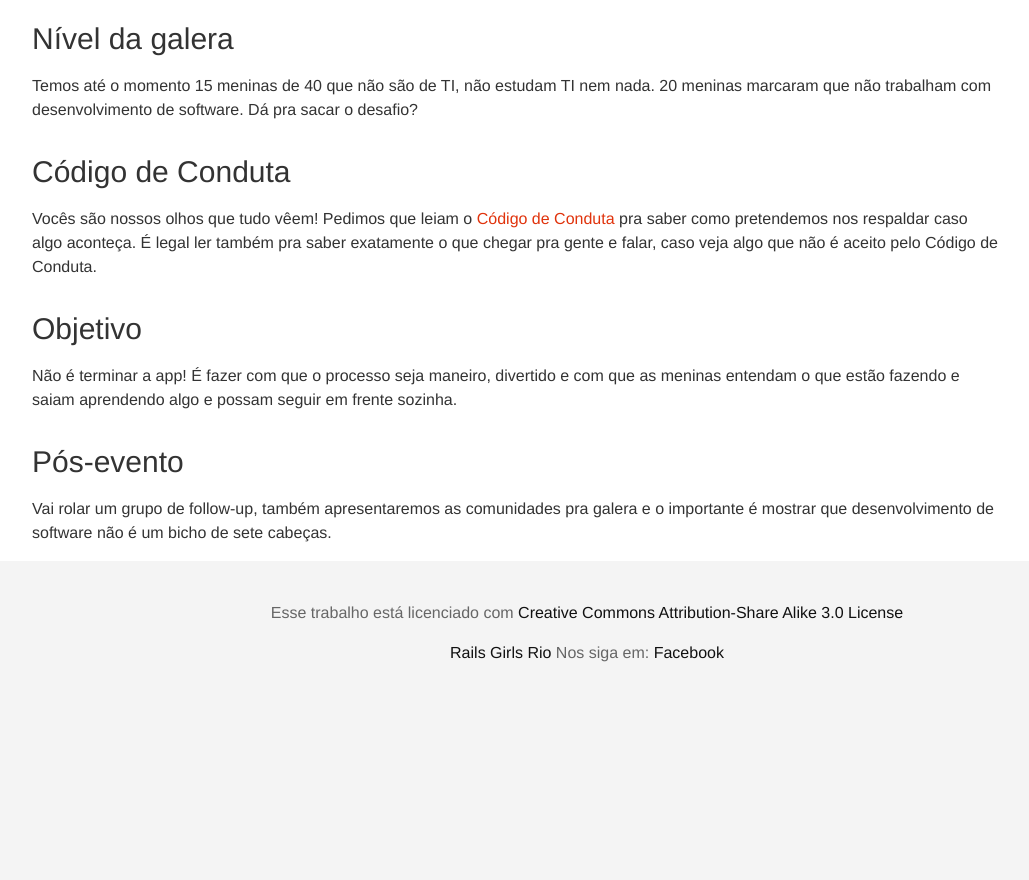
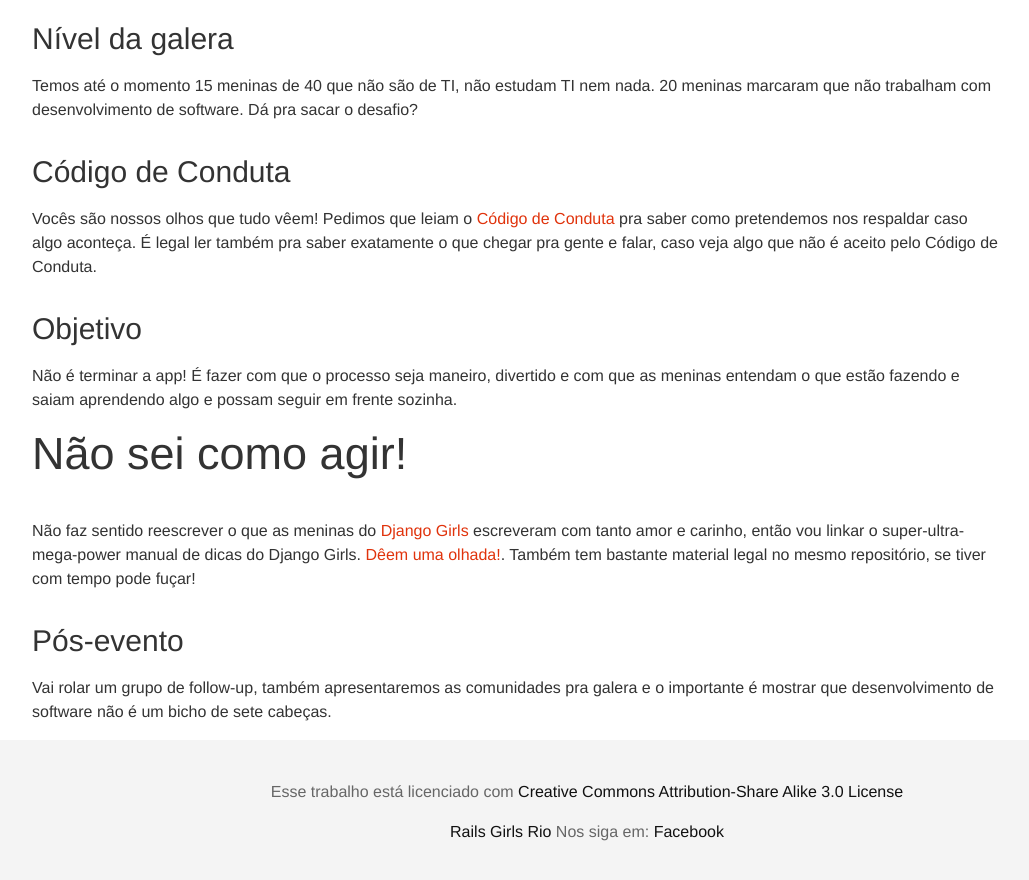
Before and after one commit to railsgirls/guides.railsgirls.com, a Jekyll site: the page built from _posts/2015-12-05-coach-rj.markdown, in a window 1280 px wide and 900 px high, scrolled down 946 px. Shown: the top 880 px of the window, without its empty margins (53-1082 px from the left). Built offline with Jekyll 4.4.1, drawn with Linux system fonts in a browser that asks for light colours; nearby versions of some CDN libraries; before the commit the page ends 1667 px from its top, so only the background shows below that.

Commit message:
add django girls tips link

```diff
--- a/_posts/2015-12-05-coach-rj.markdown
+++ b/_posts/2015-12-05-coach-rj.markdown
@@ -40,6 +40,10 @@ Vocês são nossos olhos que tudo vêem! Pedimos que leiam o [Código de Conduta
 
 Não é terminar a app! É fazer com que o processo seja maneiro, divertido e com que as meninas entendam o que estão fazendo e saiam aprendendo algo e possam seguir em frente sozinha.
 
+# Não sei como agir!
+
+Não faz sentido reescrever o que as meninas do [Django Girls](https://djangogirls.org/) escreveram com tanto amor e carinho, então vou linkar o super-ultra-mega-power manual de dicas do Django Girls. [Dêem uma olhada!](https://github.com/pyladies-brazil/coach-manual/blob/develop/pt-br/tips/README.md). Também tem bastante material legal no mesmo repositório, se tiver com tempo pode fuçar!
+
 ## Pós-evento
 
 Vai rolar um grupo de follow-up, também apresentaremos as comunidades pra galera e o importante é mostrar que desenvolvimento de software não é um bicho de sete cabeças.
```
